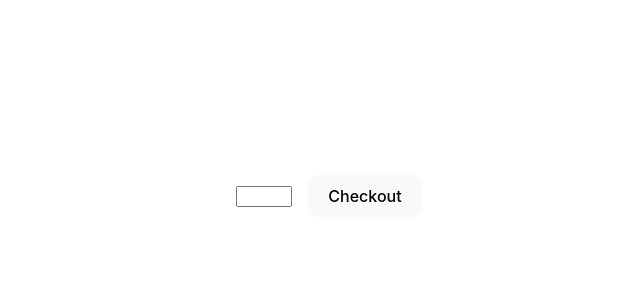
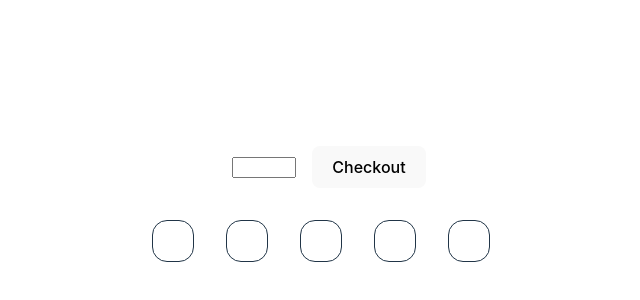
Before and after one commit to omar-baldi/react-interviews-challenges, a React (Vite) app in the folder queue-checkout/: page / in a window 1280 px wide. Shown: the part 204-504 px from the top of the page, without its empty margins (319-959 px from the left). Built offline with nearby package versions, Linux system fonts and the light colour scheme.

Commit message:
Added queues rendering and applied css style

```diff
--- a/queue-checkout/src/App.css
+++ b/queue-checkout/src/App.css
@@ -1,6 +1,5 @@
 #root {
   max-width: 1280px;
   margin: 0 auto;
-  padding: 2rem;
   text-align: center;
 }
--- a/queue-checkout/src/App.tsx
+++ b/queue-checkout/src/App.tsx
@@ -2,15 +2,17 @@ import { useEffect, useRef, useState } from 'react';
 import './App.css';
 import {
   DEFAULT_MS_TO_WAIT,
+  DEFAULT_QUEUES_AMOUNT,
   MAX_CHECKOUT_INPUT_VALUE,
   MIN_CHECKOUT_INPUT_VALUE,
-  MOCK_QUEUE_STATE,
 } from './constants';
 import { useResumableTimer } from './hooks/useResumableTimer';
 
 function App() {
   const checkoutAmountInputRef = useRef<HTMLInputElement>(null);
-  const [queues, setQueues] = useState<number[][]>(MOCK_QUEUE_STATE);
+  const [queues, setQueues] = useState<number[][]>(
+    [...Array(DEFAULT_QUEUES_AMOUNT)].map(() => [])
+  );
 
   //TODO: move this to "helpers"
   function getIndexQueueWithLessItems(queues: number[][]): number {
@@ -91,7 +93,15 @@ function App() {
   return (
     <>
       <form onSubmit={handleFormSubmit}>
-        <div style={{ display: 'flex', alignItems: 'center', gap: '1rem' }}>
+        <div
+          style={{
+            display: 'flex',
+            justifyContent: 'center',
+            alignItems: 'center',
+            gap: '1rem',
+            margin: '2rem 0',
+          }}
+        >
           <label htmlFor='checkoutAmount'></label>
           <input
             ref={checkoutAmountInputRef}
@@ -103,6 +113,45 @@ function App() {
           <button type='submit'>Checkout</button>
         </div>
       </form>
+
+      <div
+        style={{ margin: '1rem 0', display: 'flex', alignItems: 'center', gap: '2rem' }}
+      >
+        {queues.map((queue, indexQueue) => {
+          return (
+            <div
+              key={`queue-${indexQueue}`}
+              style={{
+                height: '40px',
+                width: '40px',
+                border: '1px solid',
+                borderRadius: '15px',
+              }}
+            >
+              <div style={{ marginTop: 'calc(40px + 1rem)' }}>
+                {queue.map((itemCheckout, indexItem) => {
+                  return (
+                    <div
+                      key={`item-${indexItem}-#${itemCheckout}`}
+                      style={{
+                        border: '1px solid',
+                        height: '40px',
+                        width: '40px',
+                        borderRadius: '50%',
+                        margin: '0.5rem 0',
+                        display: 'grid',
+                        placeItems: 'center',
+                      }}
+                    >
+                      {itemCheckout}
+                    </div>
+                  );
+                })}
+              </div>
+            </div>
+          );
+        })}
+      </div>
     </>
   );
 }
--- a/queue-checkout/src/constants/index.ts
+++ b/queue-checkout/src/constants/index.ts
@@ -1,4 +1,4 @@
-export const MOCK_QUEUE_STATE = [[], [5], [3, 10], [], [1]];
+export const DEFAULT_QUEUES_AMOUNT = 5;
 export const MIN_CHECKOUT_INPUT_VALUE = 1;
-export const MAX_CHECKOUT_INPUT_VALUE = 10;
+export const MAX_CHECKOUT_INPUT_VALUE = 100;
 export const DEFAULT_MS_TO_WAIT = 500;
--- a/queue-checkout/src/main.tsx
+++ b/queue-checkout/src/main.tsx
@@ -1,12 +1,7 @@
-import React from 'react';
 import ReactDOM from 'react-dom/client';
 import App from './App.tsx';
 import './index.css';
 
 const rootElement = document.getElementById('root')!;
 
-ReactDOM.createRoot(rootElement).render(
-  <React.StrictMode>
-    <App />
-  </React.StrictMode>
-);
+ReactDOM.createRoot(rootElement).render(<App />);
```
